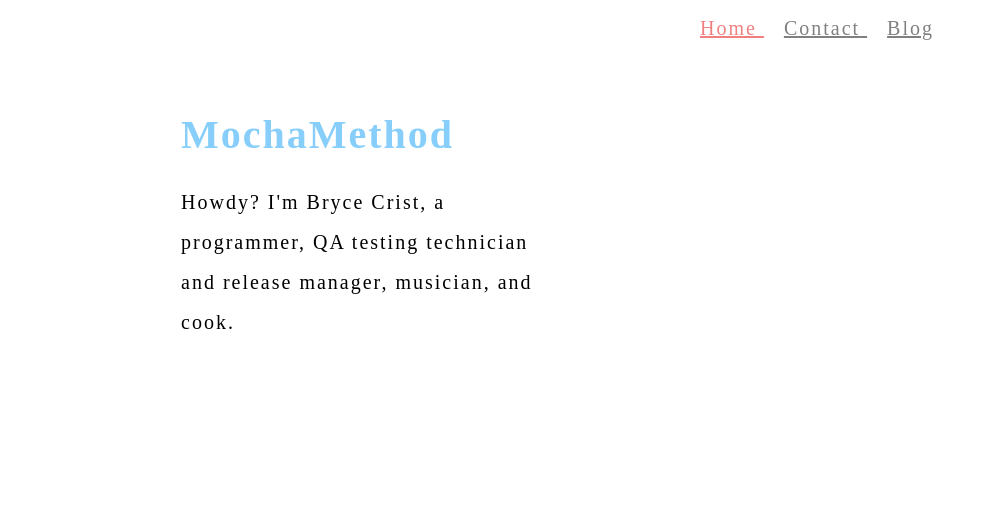
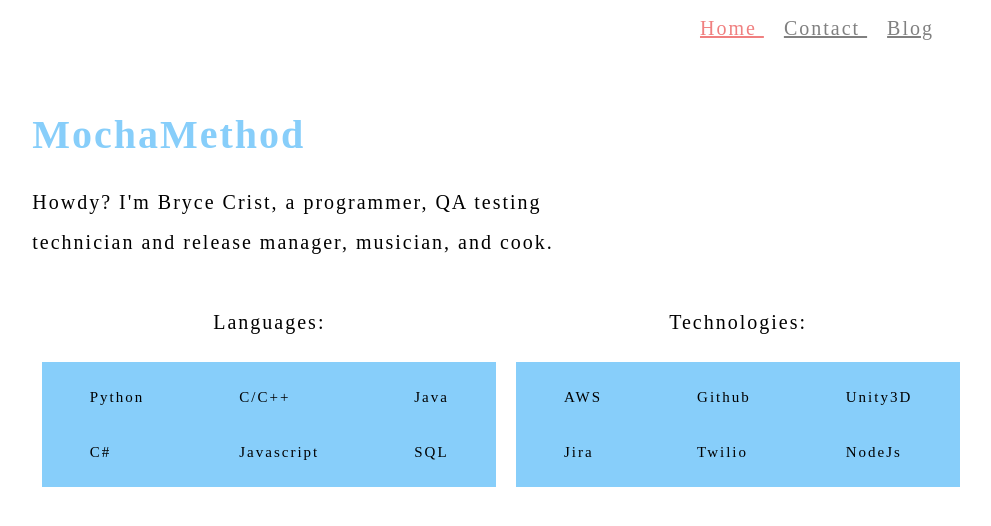
Before and after one commit to kalekotlin/kalekotlin.github.io, a plain HTML site: page _site/index.html in a window 1280 px wide. Shown: the whole page, without its empty margins (139-1130 px from the left). Drawn offline with Linux system fonts and the light colour scheme.

Commit message:
Continued updating HTML and CSS

```diff
--- a/_site/index.html
+++ b/_site/index.html
@@ -27,9 +27,51 @@
         <div id="mainContent">
             <div id="home">
     <h1>MochaMethod</h1>
-    <div id="intro">
-        <p>Howdy? I'm Bryce Crist, a programmer, QA testing technician and release manager, musician, and cook.</p>
-    </div>
+    <section id="generalInfo">
+        <div id="intro">
+            <p>Howdy? I'm Bryce Crist, a programmer, QA testing technician and release manager, musician, and cook.</p>
+        </div>
+        <div id="skills">
+            <div id="skillGroup1">
+                <p id="progTitle">Languages:</p>
+                <div id="programming">
+                    <div id="langs">
+                        <div id="progGroup1">
+                            <p>Python</p>
+                            <p>C#</p>
+                        </div>
+                        <div id="progGroup2">
+                            <p>C/C++</p>
+                            <p>Javascript</p>
+                        </div>
+                        <div id="progGroup3">
+                            <p>Java</p>
+                            <p>SQL</p>
+                        </div>
+                    </div>
+                </div>
+            </div>
+            <div id="skillGroup2">
+                <p id="techTitle">Technologies:</p>
+                <div id="technologies">
+                    <div id="techs">
+                        <div id="techGroup1">
+                            <p>AWS</p>
+                            <p>Jira</p>
+                        </div>
+                        <div id="techGroup2">
+                            <p>Github</p>
+                            <p>Twilio</p>
+                        </div>
+                        <div id="techGroup3">
+                            <p>Unity3D</p>
+                            <p>NodeJs</p>
+                        </div>
+                    </div>
+                </div>
+            </div>
+        </div>
+    </section>
 </div>
 
         </div>
--- a/assets/css/styles.css
+++ b/assets/css/styles.css
@@ -28,11 +28,98 @@ main
 
 #intro
 {
-    width: 60%
+    width: 60%;
 }
-#intro p
+#skills
 {
-    letter-spacing: 0.1em;
+    display: flex;
+    flex-direction: row;
+}
+#skillGroup1
+{
+    display: flex;
+    flex-direction: column;
+}
+#skillGroup2
+{
+    display: flex;
+    flex-direction: column;
+}
+#programming
+{
+    background-color: lightskyblue;
+    margin-left: 0.5em;
+    margin-right: 0.5em;
+}
+#progTitle
+{
+    display: flex;
+    justify-content: center;
+}
+#langs
+{
+    display: flex;
+    flex-direction: row;
+    justify-content: center;
+}
+#techs
+{
+    display: flex;
+    flex-direction: row;
+    justify-content: center;
+}
+#progGroup1
+{
+    margin-left: 2em;
+    margin-right: 2em;
+}
+#progGroup2
+{
+   margin-left: 2em;
+    margin-right: 2em;
+}
+#progGroup3
+{
+    margin-left: 2em;
+    margin-right: 2em;
+}
+#techGroup1
+{
+    margin-left: 2em;
+    margin-right: 2em;
+}
+#techGroup2
+{
+    margin-left: 2em;
+    margin-right: 2em;
+}
+#techGroup3
+{
+    margin-left: 2em;
+    margin-right: 2em;
+}
+#technologies
+{
+    background-color: lightskyblue;
+    margin-left: 0.5em;
+    margin-right: 0.5em;
+}
+#techTitle
+{
+    display: flex;
+    justify-content: center;
+}
+#langs p
+{
+    font-size: 0.75em;
+    padding-left: 0.5em;
+    padding-right: 0.5em;
+}
+#techs p
+{
+    font-size: 0.75em;
+    padding-left: 0.5em;
+    padding-right: 0.5em;
 }
 
 #navbar
```
Also changed, not shown: index.html (+45 -3 lines).
